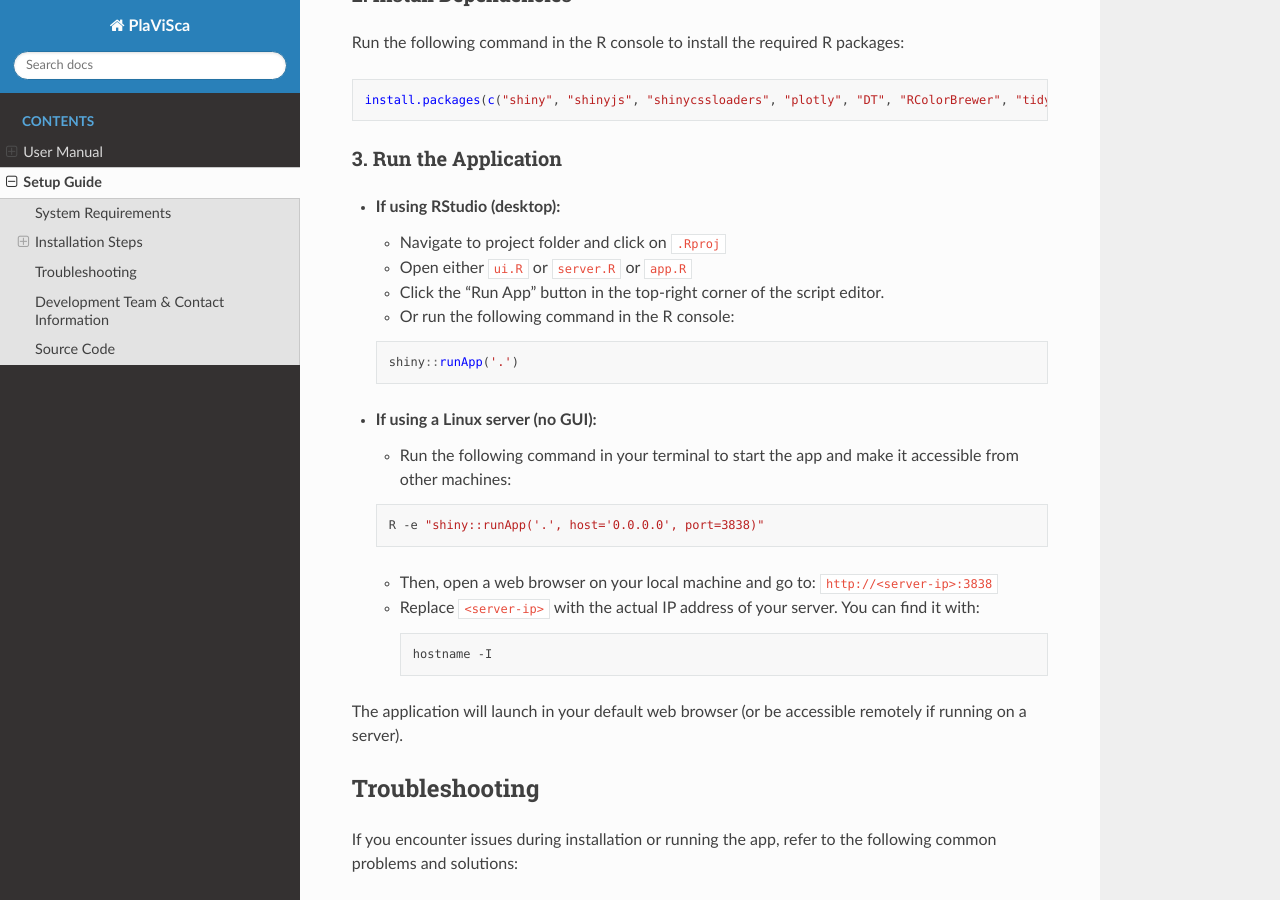
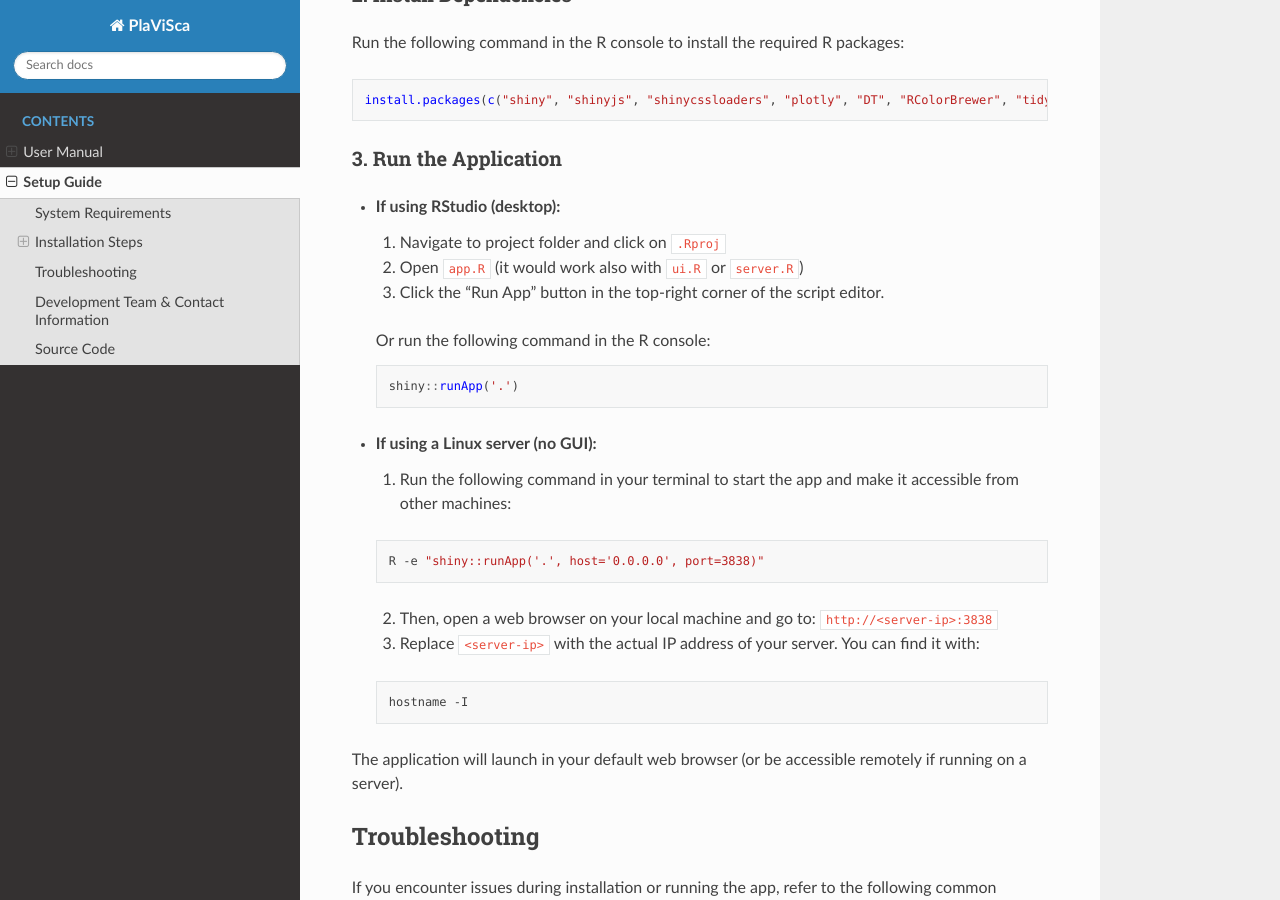
Before and after one commit to baia-ipc/PlaViSCA-app, a Sphinx documentation site: the page built from manual/docs/source/setup_guide.md, in a window 1280 px wide and 900 px high, scrolled down 793 px. Built offline with Sphinx 7.4.7 and the Read the Docs theme 3.1.0, drawn with Linux system fonts in a browser that asks for light colours.

Commit message:
reupdate manual and with using number

````diff
--- a/manual/docs/source/setup_guide.md
+++ b/manual/docs/source/setup_guide.md
@@ -40,10 +40,11 @@ install.packages(c("shiny", "shinyjs", "shinycssloaders", "plotly", "DT", "RColo
 
 - **If using RStudio (desktop):**
 
-  - Navigate to project folder and click on `.Rproj`
-  - Open either `ui.R` or `server.R` or `app.R`
-  - Click the "Run App" button in the top-right corner of the script editor.
-  - Or run the following command in the R console:
+  1. Navigate to project folder and click on `.Rproj`
+  2. Open `app.R` (it would work also with `ui.R` or `server.R`)
+  3. Click the "Run App" button in the top-right corner of the script editor.
+
+  Or run the following command in the R console:
 
   ```r
   shiny::runApp('.')
@@ -51,17 +52,18 @@ install.packages(c("shiny", "shinyjs", "shinycssloaders", "plotly", "DT", "RColo
 
 - **If using a Linux server (no GUI):**
 
-  - Run the following command in your terminal to start the app and make it accessible from other machines:
+  1. Run the following command in your terminal to start the app and make it accessible from other machines:
 
   ```bash
   R -e "shiny::runApp('.', host='0.0.0.0', port=3838)"
   ```
 
-  - Then, open a web browser on your local machine and go to: `http://<server-ip>:3838`
-  - Replace `<server-ip>` with the actual IP address of your server. You can find it with:
-    ```bash
-    hostname -I
-    ```
+  2. Then, open a web browser on your local machine and go to: `http://<server-ip>:3838`
+  3. Replace `<server-ip>` with the actual IP address of your server. You can find it with:
+
+  ```bash
+  hostname -I
+  ```
 
 The application will launch in your default web browser (or be accessible remotely if running on a server).
 
````
Also changed, not shown: 5 other files.
